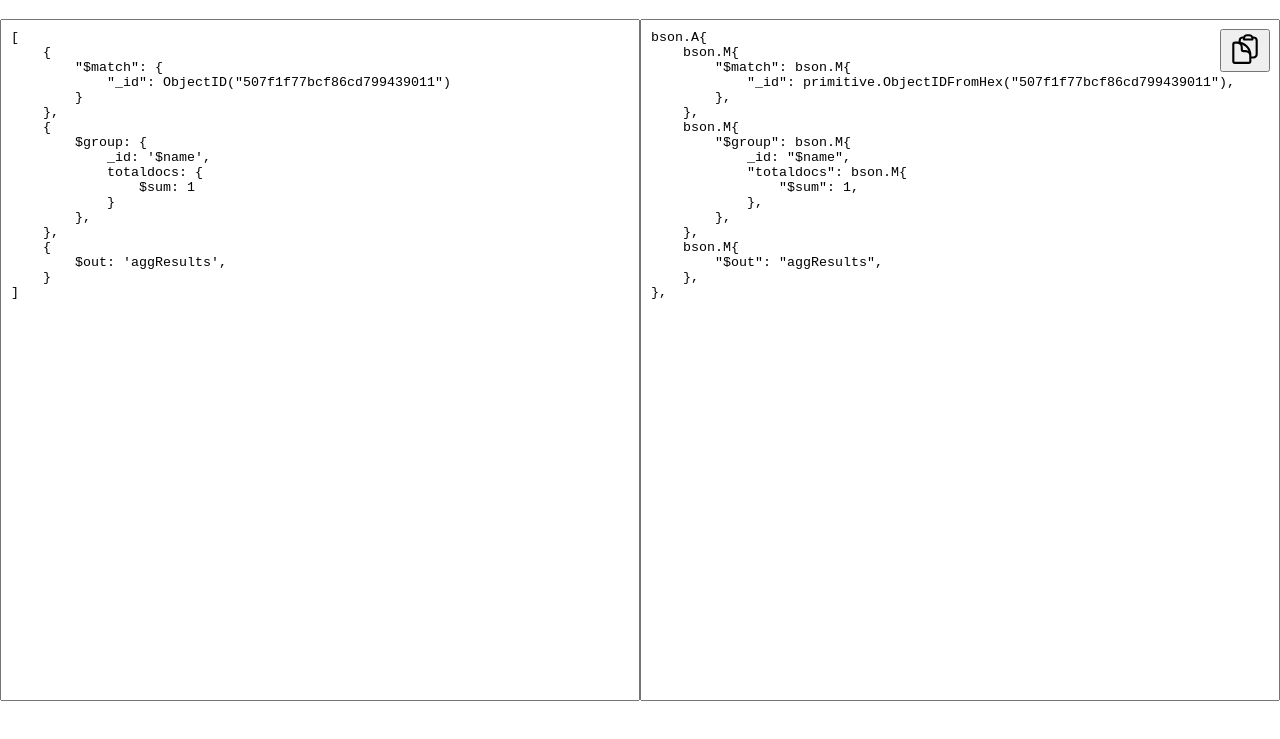
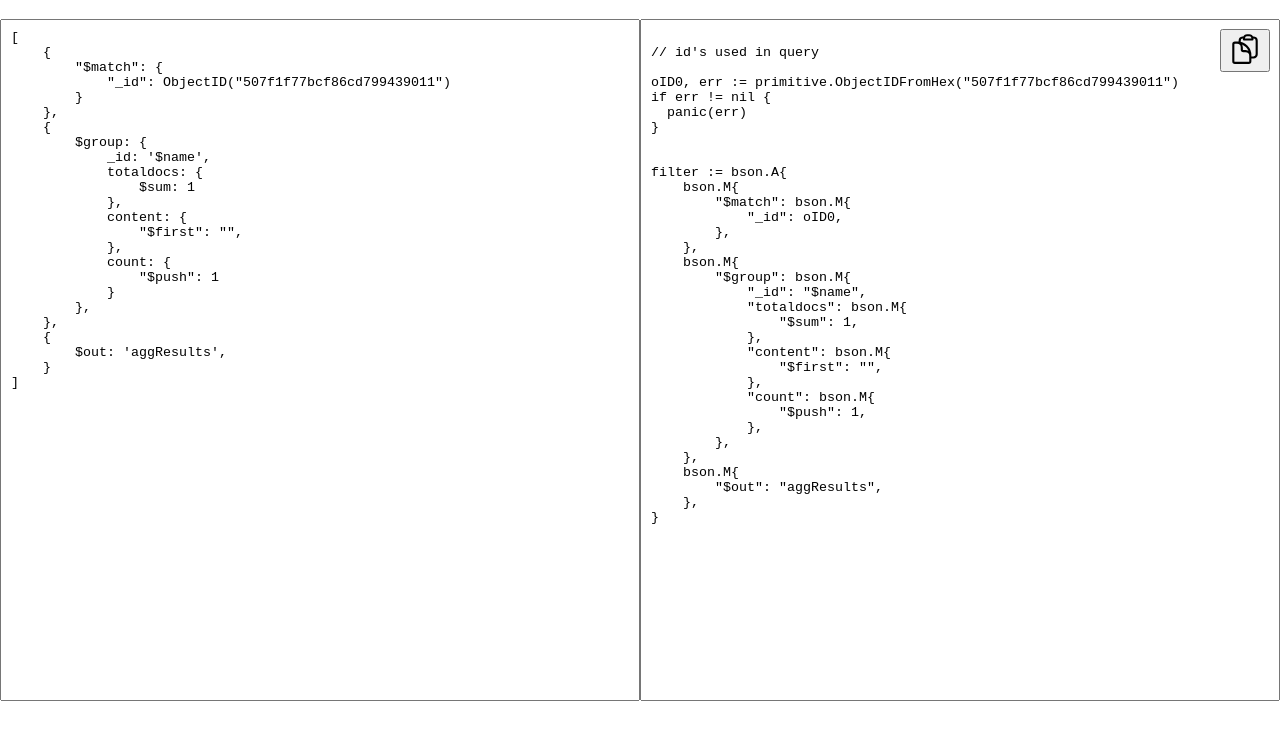
Before and after one commit to just-arun/mongo-query-to-golang-bson, a plain HTML site: page index.html in a window 1280 px wide. Shown: the part 61-800 px from the top of the page. Drawn offline with nearby package versions, Linux system fonts and the light colour scheme.

Commit message:
adding fine tuning

```diff
--- a/index.html
+++ b/index.html
@@ -86,6 +86,12 @@
             _id: '$name',
             totaldocs: {
                 $sum: 1
+            },
+            content: {
+                "$first": "",
+            },
+            count: {
+                "$push": 1
             }
         },
     },
@@ -121,8 +127,8 @@
             },
             methods: {
                 init() {
-                    let val = String(this.mongoQuery)
-                        .replace(/\{/g, "bson.M{")
+                    let val = String(this.mongoQuery).trim()
+                    val = val.replace(/\{/g, "bson.M{")
                         .replace(/\}/g, "},")
                         .replace(/\[/g, "bson.A{")
                         .replace(/\]/g, "},")
@@ -138,11 +144,14 @@
                             val = val.replace(e, `"${e}"`)
                         })
                     }
-                    let mat = val.trim().match(/\b(\w){0,88}\b/g)
-                    if (mat) {
-                        mat.forEach(e => {
+                    // let dat = val.trim().match(/"(.*?)"/g)
+                    let dat = val.trim().match(/\b(\w){0,999}\b/g)
+                    console.log(dat);
+                    if (dat) {
+                        dat.forEach(e => {
                             if (!!e) {
                                 if (!['bson', 'ObjectID', 'ObjectId', 'M', 'A', 'D', ''].includes(e)) {
+                                        console.log(e);
                                     if (String(e).match(/\b\d\b/)) {
                                         val = val.replace(e, `${e}`)
                                     } else {
@@ -152,11 +161,39 @@
                             }
                         })
                     }
+                    // let itees = val.match(/.\"\"./g)
+                    // console.log(itees);
+                    // if (!!itees) {
+                    //     itees.forEach(e => {
+                    //         val = val.replace(e, `${e.replace(/\"\"/g, '"')}`)
+                    //     })
+                    // }
+                    let ites = val.match(/[\"]{1,10}.?[\w]{1,1000}.?[\"]{1,10}/g)
+                    if (!!ites) {
+                        ites.forEach(e => {
+                            let m = `"${e.replace(/\"/g, "")}"`
+                            val = val.replace(e, m)
+                        })
+                    }
+                    let iteees = val.match(/[\"]{1,4}/g)
+                    if (!!iteees) {
+                        iteees.forEach(e => {
+                            let m = `${e.replace('"""', '"').replace('""', '"')}`
+                            val = val.replace(e, m)
+                        })
+                    }
+                    let its = val.match(/\b[\w]{1,1000}\:/g)
+                    if (!!its) {
+                        its.forEach(e => {
+                            let m = `"${String(e).slice(0,e.length - 1)}":`
+                            val = val.replace(e, m)
+                        })
+                    }
                     val = val.replace(/\$\"/g, "$")
                         .replace(/(ObjectID\(|ObjectId\()/g, 'primitive.ObjectIDFromHex(')
-                        .replace(/\"\"/g, '"')
-                        .replace(/\"\"/g, '"')
-                        .replace(/\"\"/g, '"')
+                        .replace(/\'/g, '"')
+                        .replace(': ",', ": \"\"\,")
+                        // .replace(/\"\"/g, '"')
                         .replace(/\}/g, '},')
                         .replace(/\)/g, '),')
                         .replace(/\n/g, ',\n')
@@ -165,6 +202,16 @@
                         .replace(/\,\,/g, ",")
                         .replace(/\{,/g, "{")
                         .replace(/\(,/g, "(")
+                    let ids = "\n";
+                    let objectIds = val.match(/primitive.ObjectIDFromHex\("(.*?)"\)/g)
+                    if (!!objectIds) {
+                        objectIds.forEach((e, i) => {
+                            ids += `oID${i}, err := ${e}\nif err != nil {\n  panic(err)\n}\n\n`
+                            val = val.replace(e, `oID${i}`)
+                        })
+                        val = `\n// id's used in query\n${ids} \nfilter := ${val}`;
+                        val = val.slice(0, val.length - 1)
+                    }
                     this.goMongo = val;
                 },
                 copyQuery() {
```
